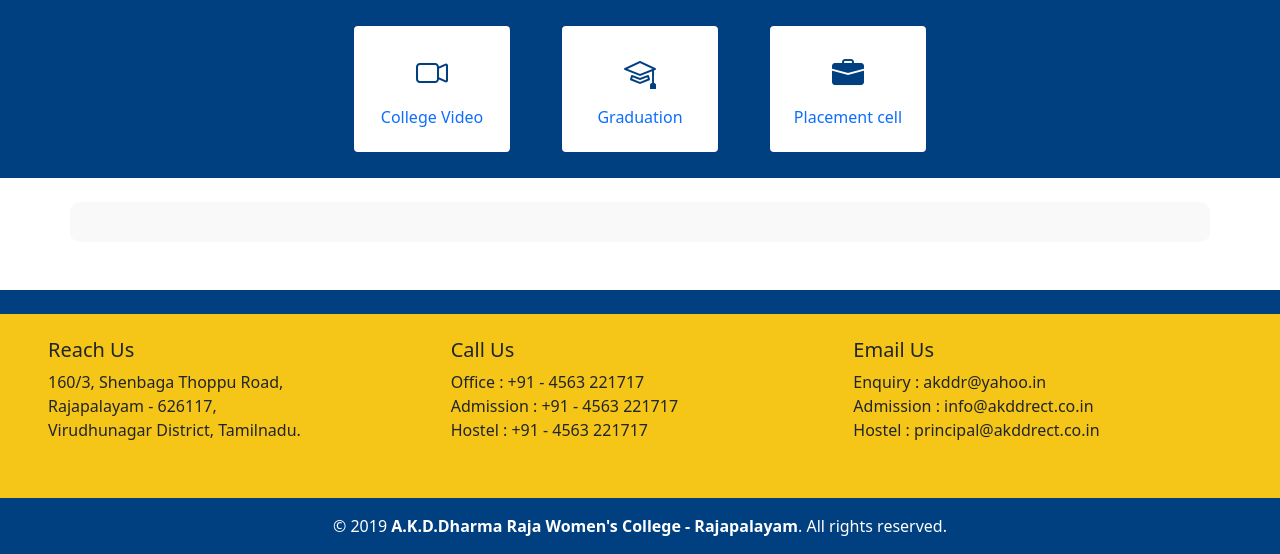
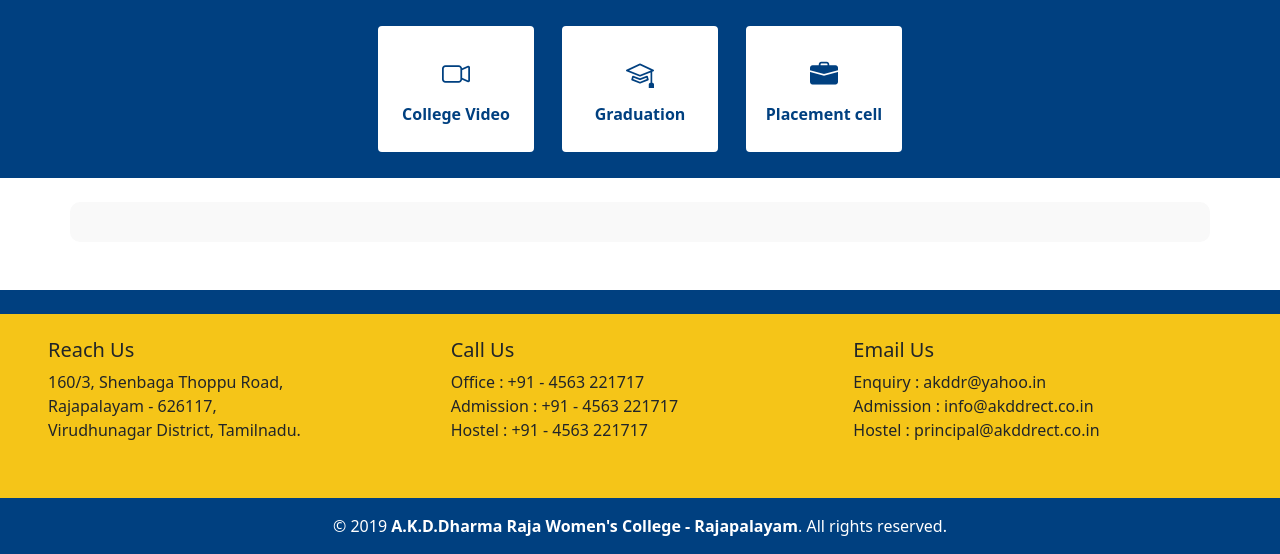
Before and after one commit to veni-56/college_site, a Django app: page / in a window 1280 px wide. Shown: the part 884-1438 px from the top of the page. Run offline with Django 5.2, Linux system fonts and the light colour scheme; data comes from the database, SQL or seed files in the repository.

Commit message:
Add index.html

```diff
--- a/homepage/templates/homepage/index.html
+++ b/homepage/templates/homepage/index.html
@@ -33,19 +33,18 @@
     <span class="visually-hidden">Next</span>
   </button>
 </div>
-<!-- 🔹 HomeQuickLink Section with Dark Blue Background -->
+<!--  HomeQuickLink Section -->
 <div class="py-4" style="background-color: #004080;">
-  <div class="container d-flex flex-wrap justify-content-center gap-5">
+  <div class="container d-flex flex-wrap justify-content-center gap-4">
     {% for item in quick_links %}
-      <a href="{{ item.link|default:'#' }}" class="text-decoration-none text-center quick-box">
-        <div class="icon-circle mb-2">
-          <i class="bi {{ item.icon }} fs-2"></i>
-        </div>
-        <div class="title-text">{{ item.title }}</div>
+      <a href="{{ item.link|default:'#' }}" class="text-decoration-none quick-box">
+        <i class="bi {{ item.icon }}"></i>
+        <p class="title-text">{{ item.title }}</p>
       </a>
     {% endfor %}
   </div>
 </div>
 
 
+
 {% endblock %}
```
